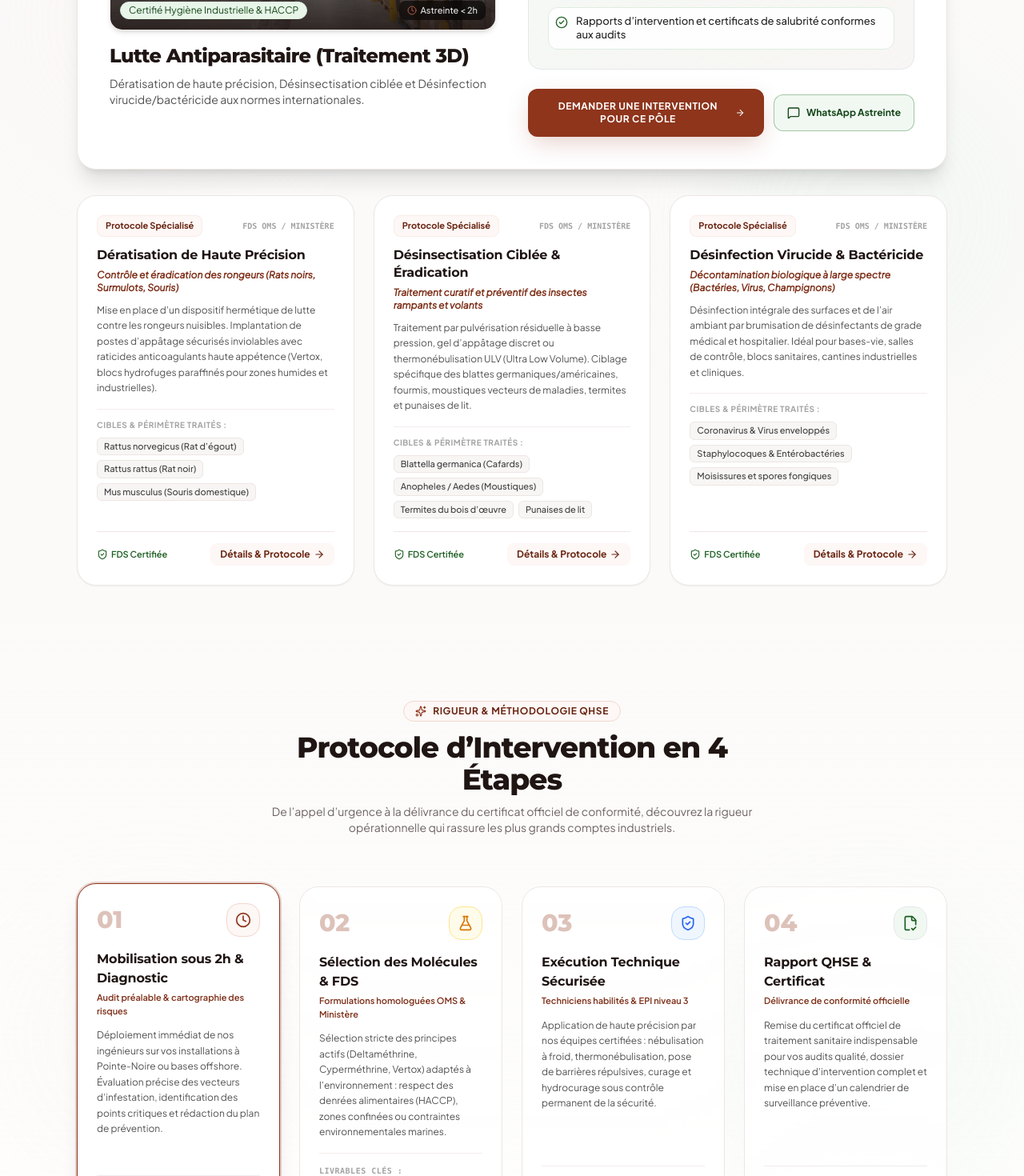
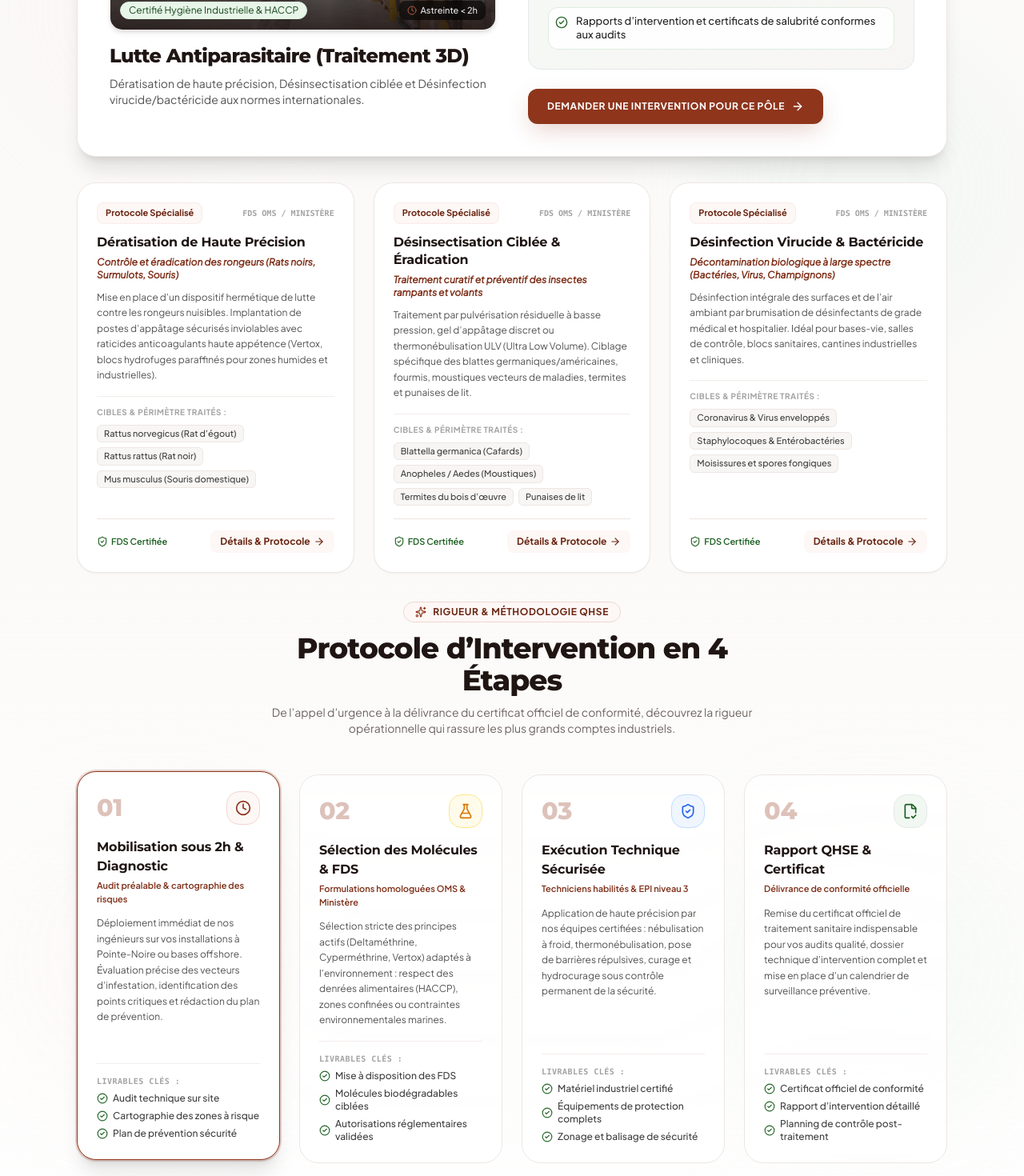
Before and after one commit to Steven23-Ngouala/excellent-services-web, a React (Vite) app: page /expertises in a window 1280 px wide. Shown: the part 980-2450 px from the top of the page at 80% size. Built offline with nearby package versions, Linux system fonts and the light colour scheme.

Commit message:
fix: remove WhatsApp Astreinte button and reduce vertical gap between expertise grid and workflow

```diff
--- a/src/components/home/ExpertiseGrid.tsx
+++ b/src/components/home/ExpertiseGrid.tsx
@@ -11,12 +11,10 @@ import {
   Zap,
   Beaker,
   ShieldCheck,
-  Clock,
-  MessageSquare
+  Clock
 } from 'lucide-react';
 import { Link } from 'react-router-dom';
 import { EXPERTISES_DATA } from '../../data/expertisesData';
-import { COMPANY_INFO } from '../../data/companyInfo';
 import { SubService } from '../../types';
 import { Modal } from '../ui/Modal';
 import { Badge } from '../ui/Badge';
@@ -52,7 +50,7 @@ export const ExpertiseGrid: React.FC = () => {
   const activeImage = POLE_IMAGES[activePole.id] || POLE_IMAGES['3d-pest-control'];
 
   return (
-    <section id="expertises" className="py-8 sm:py-12 bg-neutral-soft/50 relative overflow-hidden">
+    <section id="expertises" className="pt-8 sm:pt-12 pb-2 sm:pb-3 bg-neutral-soft/50 relative overflow-hidden">
 
       {/* Background Subtle Ambient Glows */}
       <div className="absolute top-1/4 left-0 w-96 h-96 bg-primary-100/20 rounded-full blur-3xl pointer-events-none" />
@@ -169,21 +167,11 @@ export const ExpertiseGrid: React.FC = () => {
               <div className="pt-1 flex flex-col sm:flex-row items-center gap-3">
                 <Link
                   to="/contact"
-                  className="w-full sm:w-auto flex-1 inline-flex items-center justify-center gap-2 px-6 py-3.5 rounded-xl bg-primary-500 hover:bg-primary-600 text-white text-xs font-bold uppercase tracking-wider shadow-industrial-copper hover:shadow-md active:scale-95 transition-all text-center"
+                  className="w-full sm:w-auto inline-flex items-center justify-center gap-2 px-6 py-3.5 rounded-xl bg-primary-500 hover:bg-primary-600 text-white text-xs font-bold uppercase tracking-wider shadow-industrial-copper hover:shadow-md active:scale-95 transition-all text-center"
                 >
                   <span>Demander une Intervention pour ce Pôle</span>
                   <ArrowRight className="w-4 h-4" />
                 </Link>
-
-                <a
-                  href={`https://wa.me/${COMPANY_INFO.whatsappNumber}?text=${encodeURIComponent(`Bonjour EXCELLENT SERVICES, je souhaite une intervention pour le pôle : ${activePole.title}.`)}`}
-                  target="_blank"
-                  rel="noopener noreferrer"
-                  className="w-full sm:w-auto inline-flex items-center justify-center gap-2 px-4 py-3.5 rounded-xl border border-qhse-500/40 text-qhse-800 bg-qhse-50 hover:bg-qhse-500 hover:text-white text-xs font-bold transition-all shadow-2xs text-center"
-                >
-                  <MessageSquare className="w-4 h-4" />
-                  <span>WhatsApp Astreinte</span>
-                </a>
               </div>
 
             </div>
--- a/src/components/home/InterventionWorkflow.tsx
+++ b/src/components/home/InterventionWorkflow.tsx
@@ -55,7 +55,7 @@ export const InterventionWorkflow: React.FC = () => {
   ];
 
   return (
-    <section className="py-16 sm:py-24 bg-gradient-to-b from-neutral-soft/50 to-white relative overflow-hidden">
+    <section className="pt-4 sm:pt-6 pb-16 sm:pb-24 bg-gradient-to-b from-neutral-soft/50 to-white relative overflow-hidden">
       {/* Decorative subtle background elements */}
       <div className="absolute top-1/2 left-0 w-96 h-96 bg-primary-100/20 rounded-full blur-3xl pointer-events-none -translate-y-1/2" />
       <div className="absolute top-1/2 right-0 w-96 h-96 bg-qhse-100/20 rounded-full blur-3xl pointer-events-none -translate-y-1/2" />
@@ -63,7 +63,7 @@ export const InterventionWorkflow: React.FC = () => {
       <div className="max-w-6xl mx-auto px-4 sm:px-6 lg:px-8 relative z-10">
 
         {/* Section Header */}
-        <div className="text-center max-w-2xl mx-auto mb-12 sm:mb-16">
+        <div className="text-center max-w-2xl mx-auto mb-8 sm:mb-12">
           <div className="inline-flex items-center gap-2 px-3.5 py-1 rounded-full bg-primary-50 border border-primary-200 text-primary-700 text-xs font-bold uppercase tracking-wider mb-3">
             <Sparkles className="w-3.5 h-3.5 text-primary-500" />
             <span>Rigueur & Méthodologie QHSE</span>
```
